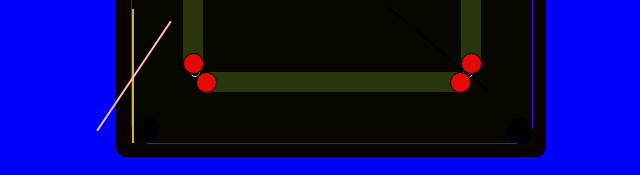
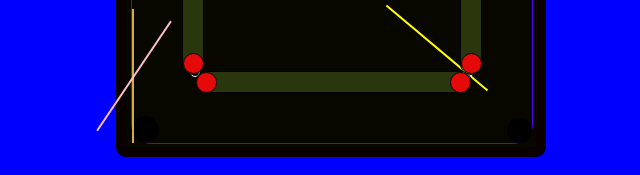
Before and after one commit to kotlasrinivasu/board1, a plain HTML site: page index.html in a window 1280 px wide. Shown: the part 354-529 px from the top of the page, 292-932 px from the left. Drawn offline with Linux system fonts and the light colour scheme.

Commit message:
Update index.html

```diff
--- a/index.html
+++ b/index.html
@@ -277,7 +277,7 @@
     position:absolute;
 }
 .arrbr{
-    border:1px solid black;
+    border:1px solid yellow;
     height:130px;
     width:0px;
     bottom:0;
```
